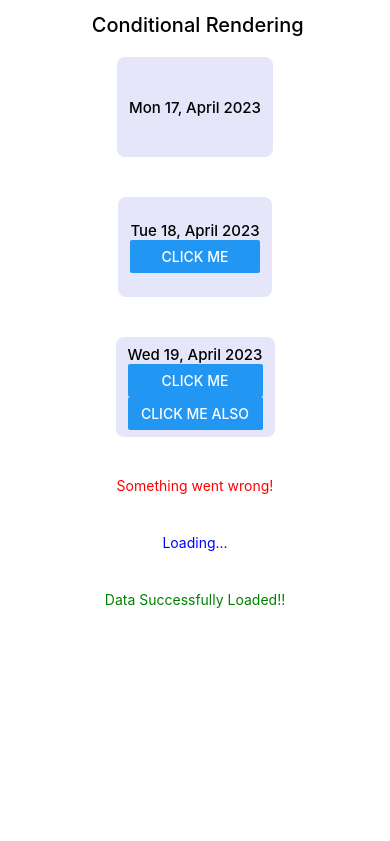
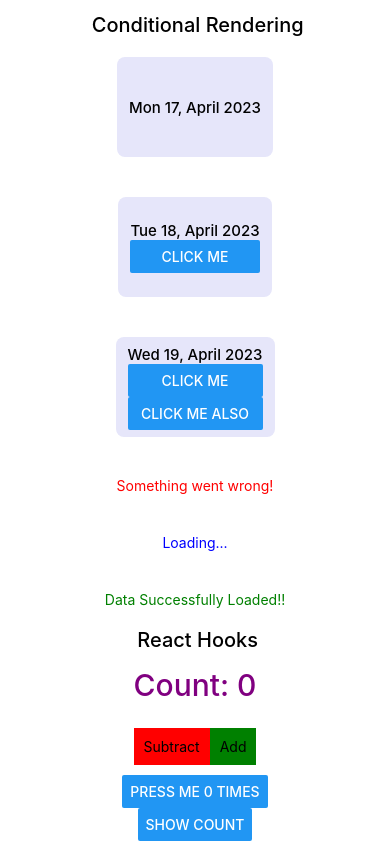
Before and after one commit to RuthChisom/introToRN, a React Native app: screen / in a window 390 px wide. Shown: the part 801-1642 px from the top of the page. Before the commit the page ends 1429 px from the top, so only its background shows below. Built offline with nearby package versions, Linux system fonts and the light colour scheme.

Commit message:
state mangement
sharing data across app .... reusing data
hooks...useState, useEffect, memo, useCallback

```diff
--- a/App.js
+++ b/App.js
@@ -1,6 +1,6 @@
 import { StatusBar } from 'expo-status-bar';
-import { useState } from 'react';
-import { StyleSheet, Text, View, Image, TouchableOpacity, SafeAreaView, Button , ScrollView, FlatList} from 'react-native';
+import { useState, useEffect ,memo, useCallback} from 'react';
+import { Text, View, Image, TouchableOpacity, SafeAreaView, Button , ScrollView, FlatList, Pressable, Alert} from 'react-native';
 import Section2 from './components/Section2';
 import styles from './styles'
 import FormInput from './components/FormInput';
@@ -18,13 +18,18 @@
   )
 }
 
+const Label = ({badge}) => {
+  console.log(`rendered item ${badge}`);
+}
+const LabelMemo = memo(Label); //memo hook caches previous value, no need to rerender so that app won't be slow
+
 // parent component
 export default function App() {
-
   const [name, setName] = useState('Ruth');
   // console.log(name);
   let [age, setAge] = useState('20');
 
+  const [count, setCount] = useState(0);
 
   const accessMyContacts = () => {
     console.log("accessing my contacts");
@@ -36,6 +41,25 @@
     setAge(++age);
     console.log(age);
   }
+
+  const increment = () => {
+    setCount(count + 1);
+  }
+
+  const decrement = () => {
+    setCount((counter) => counter - 1);
+    // better syntax, so that you can keep this value and use it separately
+  }
+
+  useEffect(() => {
+    Alert.alert("Hello guys");
+  },[count]);
+  // add dependency .e.g. count, so that it only effects at the beggining and when there is a change to count
+
+  const showCount = useCallback(() => {
+    console.log(`Count is ${count}`);
+    Alert.alert(`Count is ${count}`);
+  }, [count]);
 
   return (
     <SafeAreaView>
@@ -81,13 +105,48 @@
           <FormInput />
 
           <Text style={styles.headerText}> Conditional Rendering</Text>
-          <Card title='Mon 17, April 2023' />
-          <Card title='Tue 18, April 2023' showButton={true} />
-          <Card title='Wed 19, April 2023' showButton={true} buttonTitle='Click me also'/>
+          <Card label='Mon 17, April 2023' />
+          <Card label='Tue 18, April 2023' showButton={true} />
+          <Card label='Wed 19, April 2023' showButton={true} buttonTitle='Click me also'/>
 
           <UserDisplay error={true} />
           <UserDisplay loading={true} title='Data Successfully Loaded' />
           <UserDisplay title='Data Successfully Loaded!!' />
+
+          <Text style={styles.headerText}> React Hooks</Text>
+          <View style={{margin:15}}>
+            <Text style={{fontSize:30,fontWeight:500,color:'purple'}}>Count: {count}</Text>
+          </View>
+          <View
+            style={{margin:10, flexDirection:'row', justifyContent:'space-between',marginHorizontal:40}}
+          >
+            <Pressable
+              style={{backgroundColor:'red', justifyContent:'center',padding:10}}
+              onPress={decrement}
+            >
+              <Text>Subtract</Text>
+            </Pressable>
+            <Pressable
+              style={{backgroundColor:'green', justifyContent:'center',padding:10}}
+              onPress={increment}
+            >
+              <Text>Add</Text>
+            </Pressable>
+          </View>
+
+          <Button
+            title={`Press me ${count} times`}
+            onPress={() => {
+              setCount(count + 1);
+            }}
+          />
+          <LabelMemo badge='label with memo'/>
+
+<Button
+title='Show Count'
+  onPress={showCount}
+/>
+
         </View>
       </ScrollView>
 
--- a/components/Card.js
+++ b/components/Card.js
@@ -1,7 +1,7 @@
 import { View, Text, Button } from 'react-native'
 import React from 'react'
 
-const Card = ({title, showButton, buttonTitle}) => {
+const Card = ({label, showButton, buttonTitle}) => {
   return (
     <View
       style={{
@@ -13,7 +13,7 @@
         justifyContent:'center',
       }}
     >
-      <Text style={{fontSize: 15, fontWeight: 500}}>{title}</Text>
+      <Text style={{fontSize: 15, fontWeight: 500}}>{label}</Text>
       {/* this will only be displayed if showButton is true */}
       {/* Method 1 */}
       {showButton && <Button title='Click Me'/>}
```
